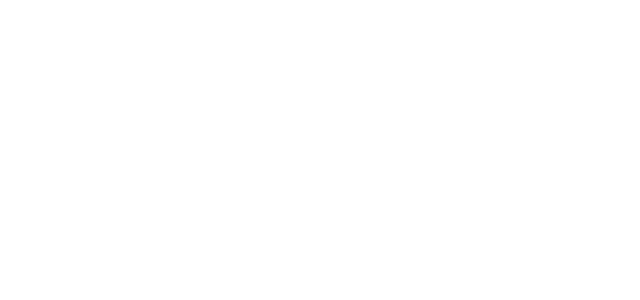
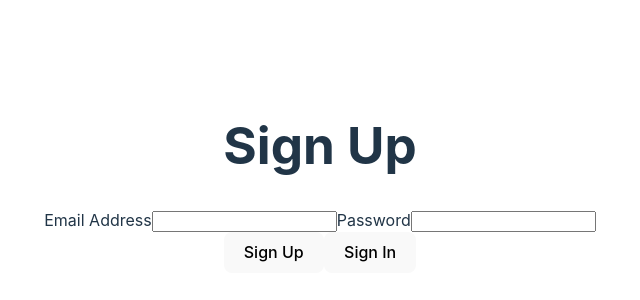
Before and after one commit to HireGPT/HireGPT, a React (Vite) app: page /signup in a window 1280 px wide. Before the commit this address had no page. Shown: the part 222-522 px from the top of the page, without its empty margins (320-960 px from the left). Built offline with nearby package versions, Linux system fonts and the light colour scheme.

Commit message:
added login and signup base functionality, require backend endpoints

```diff
--- a/src/client/chatPage.tsx
+++ /dev/null
@@ -1,64 +0,0 @@
-import React, { useState } from 'react';
-import { useNavigate } from 'react-router-dom';
-
-interface PersonProps {
-  name: string;
-  traits: string;
-  role: string;
-  expertise: string;
-  company: string;
-}
-
-// Replace this with the actual person's information
-const person: PersonProps = {
-  name: 'Phil Troutman',
-  traits: 'Full Stack Development',
-  role: 'Senior Developer',
-  expertise: 'React, Redux, and Jest',
-  company: 'CodeSmith',
-};
-
-const ChatPage: React.FC = () => {
-  const [inputValue, setInputValue] = useState('');
-  const [messages, setMessages] = useState<string[]>([]);
-  const navigate = useNavigate();
-
-  const handleInputChange = (event: React.ChangeEvent<HTMLInputElement>) => {
-    setInputValue(event.target.value);
-  };
-
-  const handleSendMessage = () => {
-    // Send the user's input to the ChatGPT API and update the messages state
-    // with the received responses.
-
-    // Clear the input field
-    setInputValue('');
-  };
-
-  const handleGoBack = () => {
-    navigate('/');
-  };
-
-  return (
-    <div>
-      <button onClick={handleGoBack}>Back to Home</button>
-      <div>
-        <h3>{person.name}</h3>
-        <p>Role: {person.role}</p>
-        <p>Company: {person.company}</p>
-        <p>Expertise: {person.expertise}</p>
-      </div>
-      <div style={{ border: '1px solid black', padding: '10px', height: '300px', overflowY: 'scroll' }}>
-        {messages.map((message, index) => (
-          <p key={index}>{message}</p>
-        ))}
-      </div>
-      <div>
-        <input type="text" value={inputValue} onChange={handleInputChange} />
-        <button onClick={handleSendMessage}>Submit</button>
-      </div>
-    </div>
-  );
-};
-
-export default ChatPage;
--- /dev/null
+++ b/src/client/login.tsx
@@ -0,0 +1,50 @@
+import React, { useState } from 'react';
+import axios from 'axios';
+import { useNavigate } from 'react-router-dom';
+
+const Login = () => {
+  const navigate = useNavigate();
+  const [email, setEmail] = useState('');
+  const [password, setPassword] = useState('');
+
+  const handleSubmit = async (event: React.FormEvent<HTMLFormElement>) => {
+    event.preventDefault();
+    try {
+      const response = await axios.post('', { email, password });
+      console.log(response.data);
+      navigate('/'); // Redirect to homepage after successful sign-in
+    } catch (error) {
+      console.error(error);
+    }
+  };
+
+  return (
+    <div>
+      <h1>Log In</h1>
+      <form onSubmit={handleSubmit}>
+        <label htmlFor="email">Email Address</label>
+        <input
+          id="email"
+          name="email"
+          type="email"
+          value={email}
+          onChange={(event) => setEmail(event.target.value)}
+        />
+        <label htmlFor="password">Password</label>
+        <input
+          id="password"
+          name="password"
+          type="password"
+          value={password}
+          onChange={(event) => setPassword(event.target.value)}
+        />
+      </form>
+      <div>
+        <button type="submit">Sign In</button>
+        <button onClick={() => navigate('/signup')}>Sign Up</button>
+      </div>
+    </div>
+  );
+};
+
+export default Login;
--- /dev/null
+++ b/src/client/signup.tsx
@@ -0,0 +1,50 @@
+import React, { useState } from 'react';
+import axios from 'axios';
+import { useNavigate } from 'react-router-dom';
+
+const Signup = () => {
+  const navigate = useNavigate();
+  const [email, setEmail] = useState('');
+  const [password, setPassword] = useState('');
+
+  const handleSubmit = async (event: React.FormEvent<HTMLFormElement>) => {
+    event.preventDefault();
+    try {
+      const response = await axios.post('', { email, password });
+      console.log(response.data);
+      navigate('/'); // Redirect to home page after successful sign-up
+    } catch (error) {
+      console.error(error);
+    }
+  };
+
+  return (
+    <div>
+      <h1>Sign Up</h1>
+      <form onSubmit={handleSubmit}>
+        <label htmlFor="email">Email Address</label>
+        <input
+          id="email"
+          name="email"
+          type="email"
+          value={email}
+          onChange={(event) => setEmail(event.target.value)}
+        />
+        <label htmlFor="password">Password</label>
+        <input
+          id="password"
+          name="password"
+          type="password"
+          value={password}
+          onChange={(event) => setPassword(event.target.value)}
+        />
+      </form>
+      <div>
+        <button type="submit">Sign Up</button>
+        <button onClick={() => navigate('/signin')}>Sign In</button>
+      </div>
+    </div>
+  );
+};
+
+export default Signup;
--- a/src/main.tsx
+++ b/src/main.tsx
@@ -2,7 +2,9 @@
 import ReactDOM from 'react-dom/client'
 import { BrowserRouter as Router, Route, Routes } from 'react-router-dom';
 import HomePage from './client/mainPage';
-import ChatPage from './client/chatPage';
+// import ChatPage from './client/chatPage';
+import Login from './client/login';
+import Signup from './client/signup';
 import App from './App'
 import './index.css'
 
@@ -12,8 +14,10 @@
     <Router>
       <Routes>
         <Route path="/" element={<HomePage />} />
+        <Route path="/login" element={<Login />} />
+        <Route path="/signup" element={<Signup />} />
         <Route path="/app" element={<App />} />
-        <Route path="/chat" element={<ChatPage />} />
+        {/* <Route path="/chat" element={<ChatPage />} /> */}
 
       </Routes>
     </Router>
```
